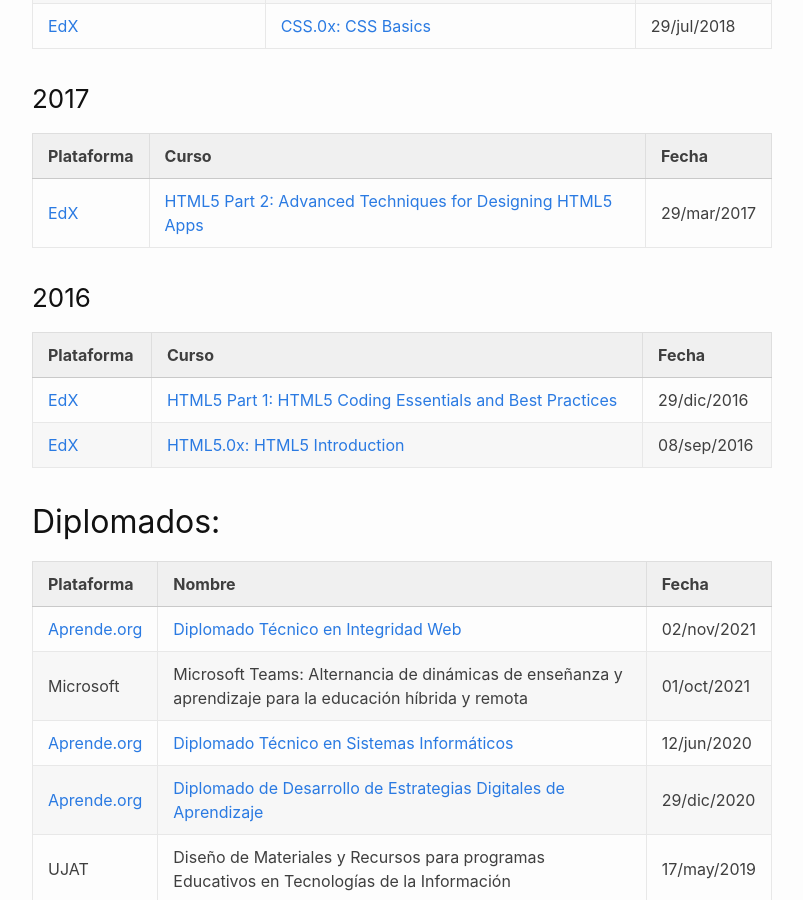
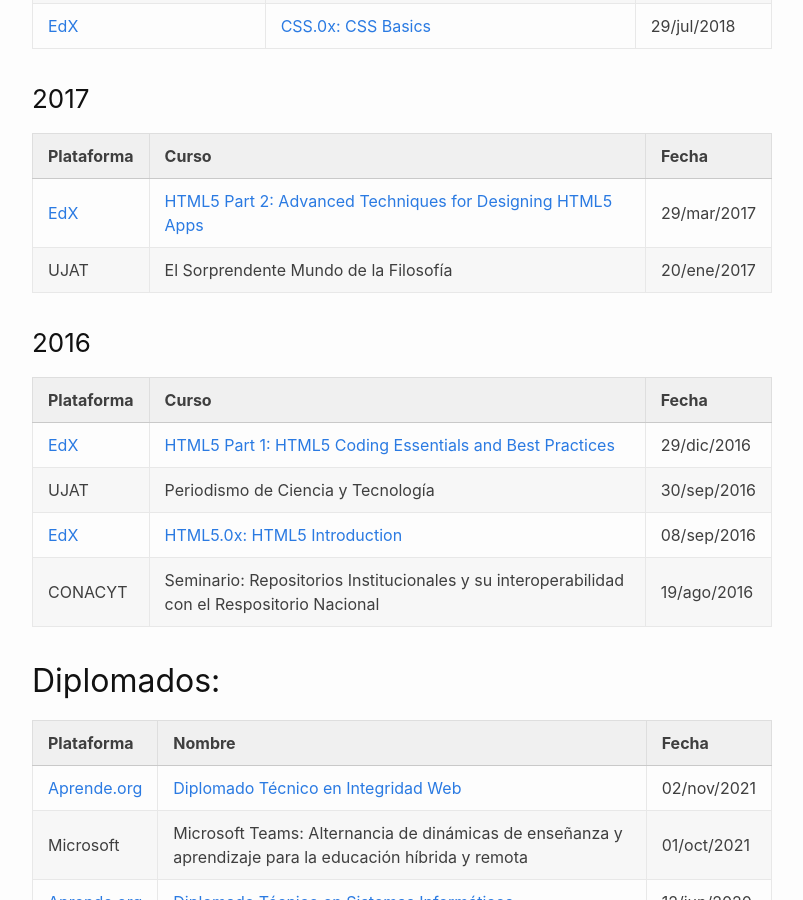
Before and after one commit to chavezbosquez/chavezbosquez.github.io, a Jekyll site: the page built from personal/cursos.markdown, in a window 1280 px wide and 900 px high, scrolled down 1787 px. Shown: the whole window, without its empty margins (238-1041 px from the left). Built offline with Jekyll 4.4.1, drawn with Linux system fonts in a browser that asks for light colours.

Commit message:
Capacitación recibida

```diff
--- a/personal/cursos.markdown
+++ b/personal/cursos.markdown
@@ -52,14 +52,16 @@ date     : 2021-11-25 00:24:00 -0600
 | Plataforma | Curso | Fecha |
 | --- | --- | ---|
 | [EdX](https://www.edx.org){:target="_blank"} | [HTML5 Part 2: Advanced Techniques for Designing HTML5 Apps](https://courses.edx.org/certificates/9f4bcf4123f843c2912adc97610b0675){:target="_blank"} | 29/mar/2017 |
+| UJAT | El Sorprendente Mundo de la Filosofía | 20/ene/2017 |
 
 ### 2016
 
 | Plataforma | Curso | Fecha |
 | --- | --- | ---|
 | [EdX](https://www.edx.org){:target="_blank"} | [HTML5 Part 1: HTML5 Coding Essentials and Best Practices](https://courses.edx.org/certificates/c20d75a9d1e648e9bf1561e7e3ad28aa){:target="_blank"} | 29/dic/2016 |
+| UJAT | Periodismo de Ciencia y Tecnología | 30/sep/2016 |
 | [EdX](https://www.edx.org){:target="_blank"} | [HTML5.0x: HTML5 Introduction ](https://courses.edx.org/certificates/4132ad1bde334e8fb93e5a9d4acf7860){:target="_blank"} | 08/sep/2016 |
-
+| CONACYT | Seminario: Repositorios Institucionales y su interoperabilidad con el Respositorio Nacional | 19/ago/2016 |
 
 ## Diplomados:
 
```
